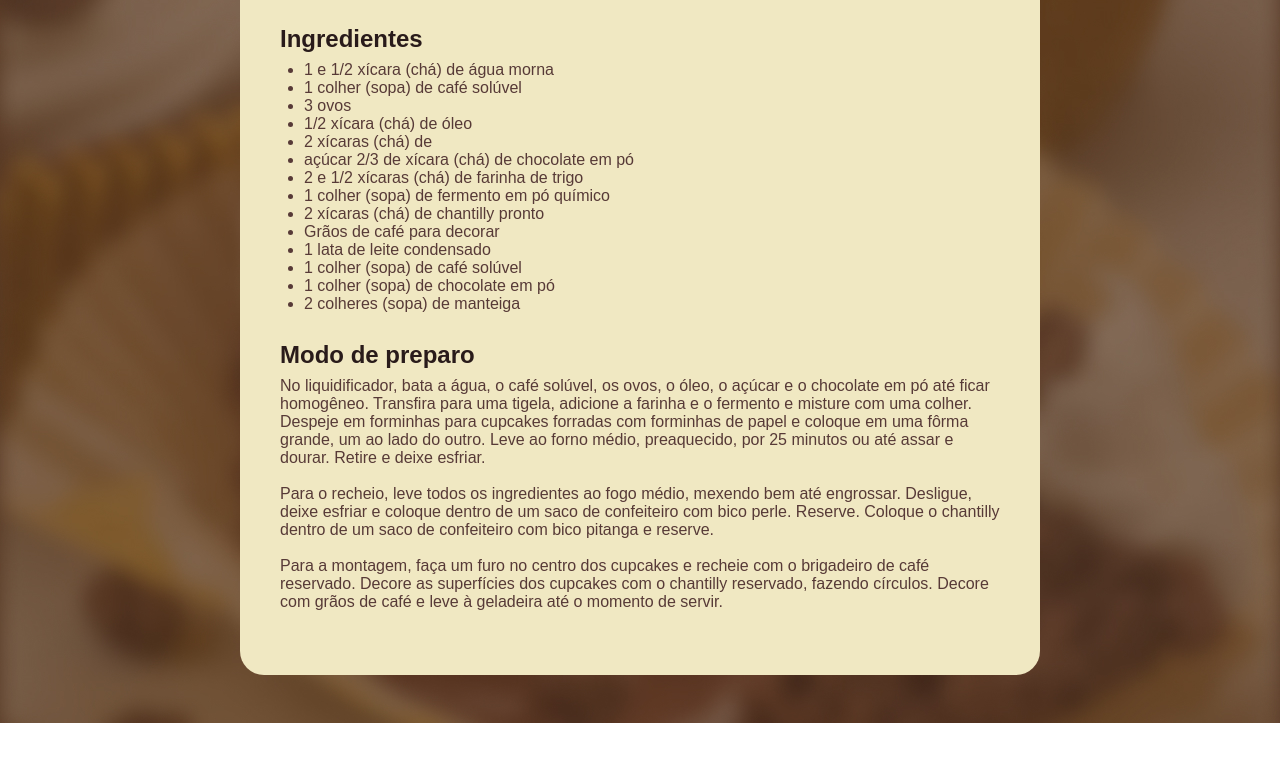
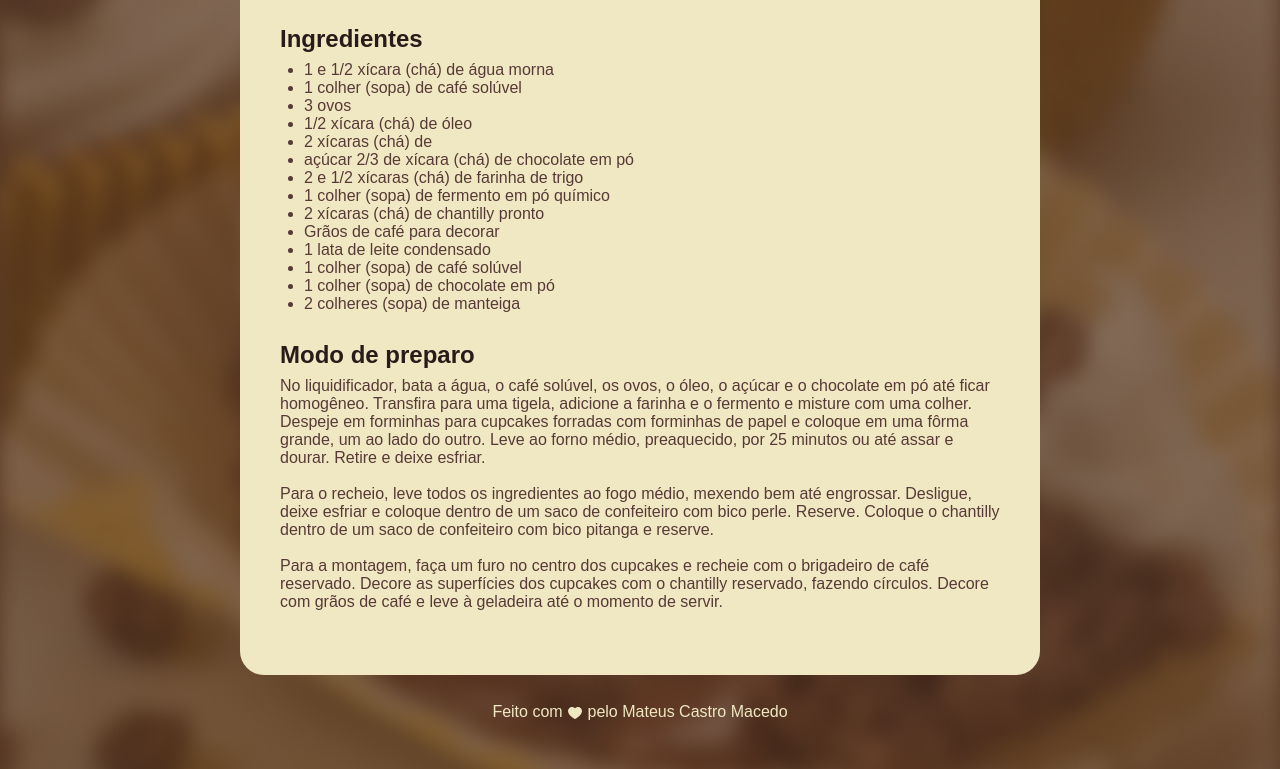
Before and after one commit to macedocmateus/cupcake-coffee-chantilly, a plain HTML site: page index.html in a window 1280 px wide. Shown: the part 661-1430 px from the top of the page. Before the commit the page ends 1384 px from the top, so only its background shows below. Drawn offline with Linux system fonts and the light colour scheme; a web font is replaced by a local one.

Commit message:
add footer

```diff
--- a/index.html
+++ b/index.html
@@ -78,5 +78,8 @@
                 </section>
             </main>
         </div>
+        <footer>
+            Feito com <img src="assets/fav.svg" alt=""> pelo Mateus Castro Macedo
+        </footer>
     </body>
 </html>
--- a/style.css
+++ b/style.css
@@ -17,7 +17,7 @@ body {
     box-sizing: border-box;
     background-color: #F0E8C2;
     width: 800px;
-    margin: 48px auto;
+    margin: 48px auto 28px;
     padding: 16px;
     border-radius: 24px;
 }
@@ -51,9 +51,19 @@ h1, h2 {
 }
 
 section + section {
-    margin:24px 0;
+    margin: 24px 0;
 }
 
 ul {
     padding-left: 24px;
 }
+
+footer {
+    color: #F0E8C2;
+    padding-bottom: 48px;
+    text-align: center;
+}
+
+footer img {
+    vertical-align: middle;
+}
```
